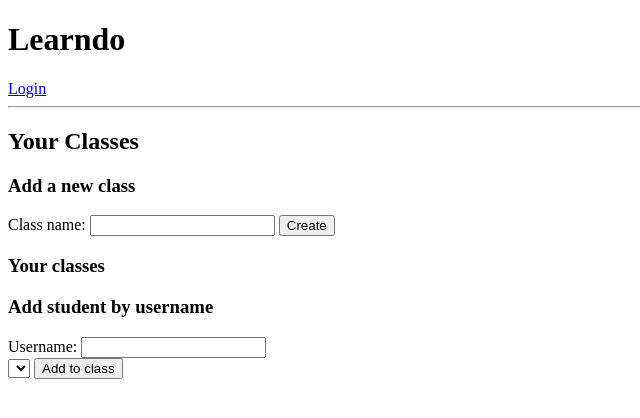
After one commit to cforan99/learndo, a Flask app: template templates/class_list.html in a window 1280 px wide. The commit adds this page. Shown: the top 418 px of the page, without its empty margins (0-640 px from the left). Run offline with Flask 2, Linux system fonts and the light colour scheme; the template is opened without the code that fills it: values that come from a table or form of the project are taken from there, others are empty; data comes from the database, SQL or seed files in the repository; both versions use the stored data as it was after the commit.

Commit message:
wrote routes/templates for logging in, logging out, teacher dashboard, and managing classes

```diff
--- a/model.py
+++ b/model.py
@@ -46,6 +46,7 @@ class Class(db.Model):
         """Provide helpful representation when printed."""
 
         return "<Class class_id=%r class_name=%s>" % (self.class_id, self.class_name)
+
 
 
 class UserClass(db.Model):
--- a/server.py
+++ b/server.py
@@ -5,7 +5,7 @@ from jinja2 import StrictUndefined
 from flask import Flask, render_template, request, flash, redirect, session
 from flask_debugtoolbar import DebugToolbarExtension
 
-from model import connect_to_db, db, User
+from model import connect_to_db, db, User, Class
 
 
 app = Flask(__name__)
@@ -21,6 +21,13 @@ app.jinja_env.undefined = StrictUndefined
 @app.route('/')
 def index():
     """Homepage with registration form and login link"""
+
+    return render_template("homepage.html")
+
+#### REGISTRATION ####
+
+@app.route('/register', methods=['GET'])
+def register_form():
 
     return render_template("register_form.html")
 
@@ -62,6 +69,145 @@ def register_process():
 
     return redirect("/")
 
+#### LOGIN / LOGOUT ####
+
+@app.route('/login', methods=['GET'])
+def login_form():
+    """Show login form."""
+
+    return render_template("login_form.html")
+
+
+@app.route('/login', methods=['POST'])
+def login_process():
+    """Process login."""
+
+    # Get form variables
+    username = request.form["username"]
+    password = request.form["password"]
+
+    user = User.query.filter_by(username=username).first()
+
+    if not user:
+        flash("No such user")
+        return redirect("/login")
+
+    if user.password != password:
+        flash("Incorrect password")
+        return redirect("/login")
+
+    session["user_id"] = user.user_id
+
+    flash("Logged in")
+
+    if user.is_teacher:
+        return redirect("/teacher/%s" % user.user_id)
+    else:
+        return redirect("/student/%s" % user.user_id)
+
+
+@app.route('/logout')
+def logout():
+    """Log out."""
+
+    del session["user_id"]
+    flash("Logged Out.")
+    return redirect("/")
+
+
+#### TEACHER VIEWS ####
+
+@app.route('/teacher/<int:user_id>')
+def show_teacher_dashboard(user_id):
+    """Initially shows links to messages, tasks, classes, and create a new task"""
+
+    if session['user_id'] == user_id:
+        teacher = User.query.get(user_id)  ## Can I make this a global variable or store in session?
+        return render_template("tdashboard.html", teacher=teacher)
+    else:
+        flash("You do not have access to that page.")
+        return redirect("/")
+
+
+@app.route('/teacher/<int:user_id>/classes', methods=['GET'])
+def manage_classes(user_id):
+    """Shows class lists and student lists. Teacher can also add classes and students."""
+
+    if session['user_id'] == user_id:
+        teacher = User.query.get(user_id)  ## Can I make this a global variable or store in session?
+
+        class_list = show_classes(teacher)
+
+        return render_template("class_list.html", teacher=teacher, class_list=class_list)
+    else:
+        flash("You do not have access to that page.")
+        return redirect("/")
+
+
+def show_classes(teacher):
+    """Creates a dictionary of class name and list of student objects for each class_id
+    associated with a teacher. Used for printing a list of all the classes for a teacher.
+
+    Example:
+    {class_id: {'class_name': class_name, 'students': [<student object>, <student object>]}}
+    """
+    class_list = {}
+
+    for each_class in teacher.classes:
+        class_list[each_class.class_id] = {'class_name' : each_class.class_name }
+        for student in each_class.users:
+            if student.is_teacher == 0:
+                if 'students' not in class_list[each_class.class_id]:
+                    class_list[each_class.class_id]['students'] = []
+                class_list[each_class.class_id]['students'].append(student)
+
+    return class_list
+
+
+@app.route('/new_class', methods=['POST'])
+def create_class():
+    """Adds new class to db"""
+
+    #Get form variables
+    user_id = request.form.get("teacher")
+    class_name = request.form.get("class_name")
+
+    teacher = User.query.get(user_id)
+
+    new_class = Class(class_name=class_name)
+    new_class.users.append(teacher)
+    db.session.add(new_class)
+    db.session.commit()
+
+    flash("{} has been added.".format(class_name))
+    return redirect('/teacher/{}/classes'.format(user_id))
+
+@app.route('/add_student', methods=['POST'])
+def add_student():
+    """Teacher can add existing student to class by username"""
+
+    # Get variables from form
+    username = request.form.get('username')
+    class_id = request.form.get('class-id')
+    teacher_id = request.form.get("teacher")
+
+    new_class = Class.query.get(class_id)
+
+    try:
+        user = User.query.filter(User.username == username).one()
+        exists = True
+    except:
+        exists = False
+        flash("There is no student with that username.")
+        return redirect('/teacher/{}/classes'.format(teacher_id))
+
+    if exists:
+        user.classes.append(new_class)
+
+    db.session.commit()
+
+    flash("{} has been added to {}".format(user.first_name, new_class.class_name))
+    return redirect('/teacher/{}/classes'.format(teacher_id))
 
 
 if __name__ == "__main__":
--- /dev/null
+++ b/templates/class_list.html
@@ -0,0 +1,49 @@
+{% extends 'base.html' %}
+{% block content %}
+
+    <h2>Your Classes</h2>
+    <h3>Add a new class</h3>
+    <form action="/new_class" method="POST">
+        <div>
+            <label>Class name:
+                <input type="text" name="class_name" required>
+            </label>
+            <input type="hidden" name="teacher" value="{{ session['user_id'] }}">
+            <input type="submit" value="Create">
+        </div>
+    </form>
+
+    <h3>Your classes</h3>
+    <ul>
+    {% for class_id in class_list.keys() %}
+        <li><b>{{ class_list[class_id]['class_name'] }}</b></li>
+            {% if 'students' in class_list[class_id] %}
+              <ul>
+                {% for student in class_list[class_id]['students'] %}
+                <li>
+                {{ student.first_name }} {{ student.last_name }}
+                (<a href="/student/{{student.user_id}}/account">{{student.username}}</a>)</li>
+                {% endfor %}
+              </ul>
+            {% endif %}
+    {% endfor %}
+    </ul>
+
+    <h3>Add student by username</h3>
+    <form action="/add_student" method="POST">
+        <div>
+            <label>Username:
+                <input type="text" name="username" required>
+            </label><br>
+            <select name="class-id">
+              {% for class_id in class_list.keys() %}
+              <option value="{{ class_id }}">{{ class_list[class_id]['class_name'] }}</option>
+              {% endfor %}
+            </select>
+            <input type="hidden" name="teacher" value="{{ session['user_id'] }}">
+            <input type="submit" value="Add to class">
+        </div>
+    </form>
+
+
+{% endblock %}
--- /dev/null
+++ b/templates/homepage.html
@@ -0,0 +1,6 @@
+{% extends 'base.html' %}
+{% block content %}
+
+<a href="/register"><h2>Register as a Teacher</h2></a>
+
+{% endblock %}
```
Also changed, not shown: stories.py (+7 -1 lines), templates/login_form.html (added, +24 -0 lines), templates/register_form.html (+8 -10 lines), templates/tdashboard.html (added, +14 -0 lines), learndo.db.
